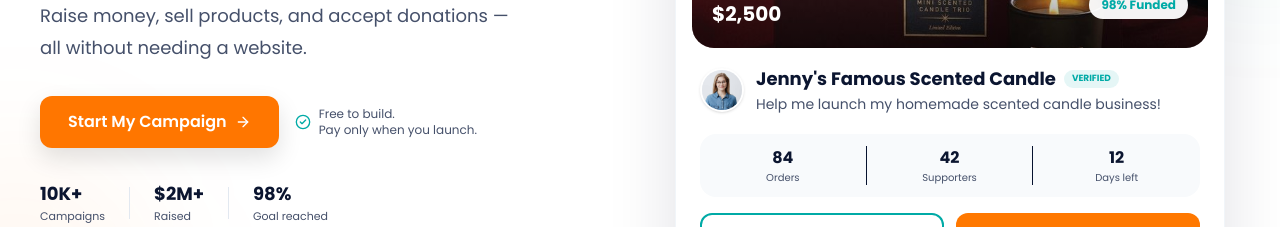
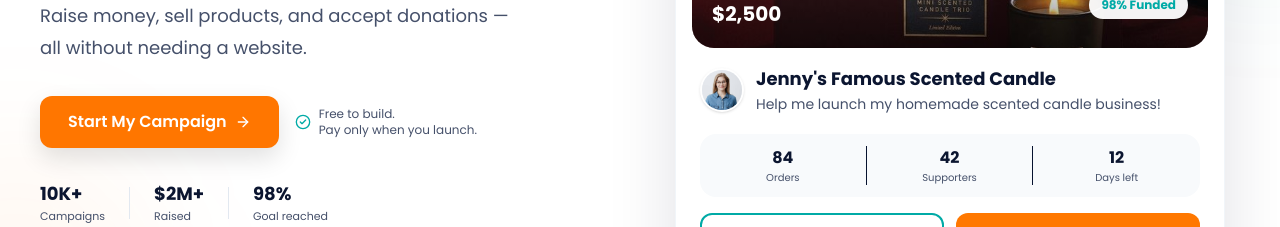
Before and after one commit to mostafizurrahaman/funraisingit-fe, a Next.js app: page / in a window 1280 px wide. Shown: the part 482-709 px from the top of the page. Built offline with nearby package versions, Linux system fonts and the light colour scheme.

Commit message:
fix: comment out the VERIFIED label in Hero component for cleaner UI

```diff
--- a/src/components/pages/Hero.tsx
+++ b/src/components/pages/Hero.tsx
@@ -177,9 +177,9 @@ const Hero = () => {
                       Jenny&apos;s Famous Scented Candle
                     </h3>
 
-                    <span className="hidden shrink-0 rounded-full bg-secondary/10 px-2 py-0.5 text-[9px] font-bold text-secondary sm:block">
+                    {/* <span className="hidden shrink-0 rounded-full bg-secondary/10 px-2 py-0.5 text-[9px] font-bold text-secondary sm:block">
                       VERIFIED
-                    </span>
+                    </span> */}
                   </div>
 
                   <p className="mt-1 text-xs leading-5 text-muted-foreground sm:text-sm">
```
